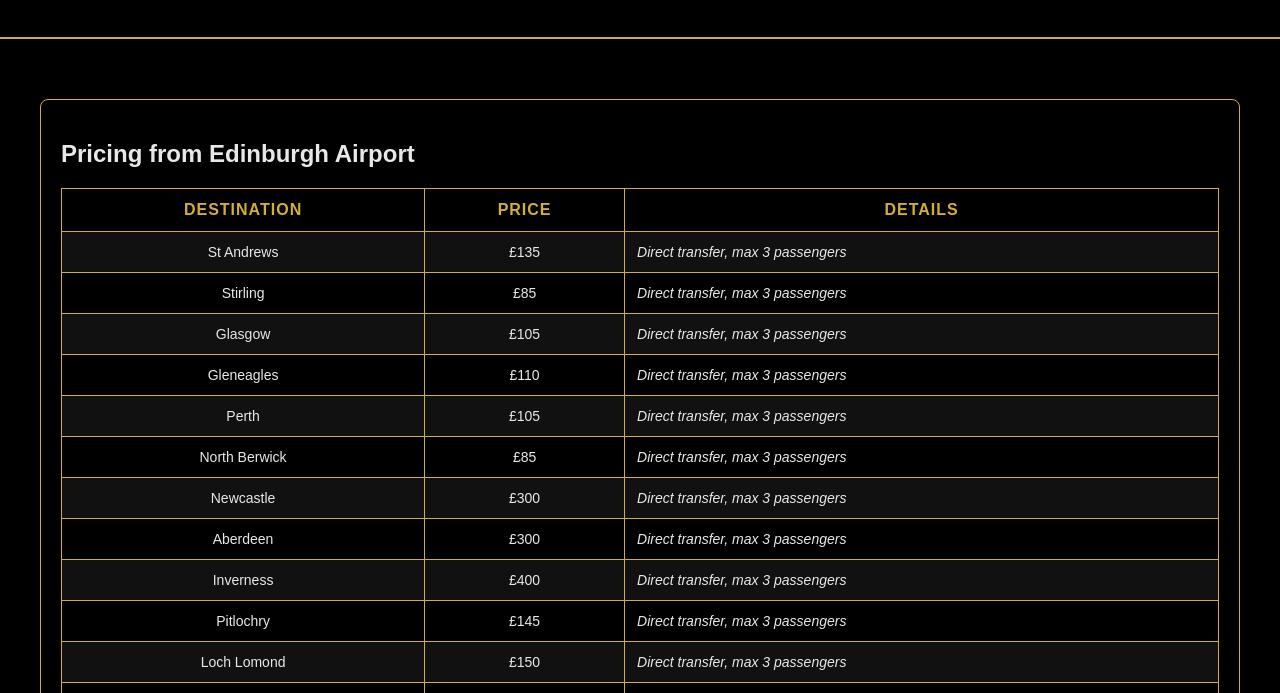
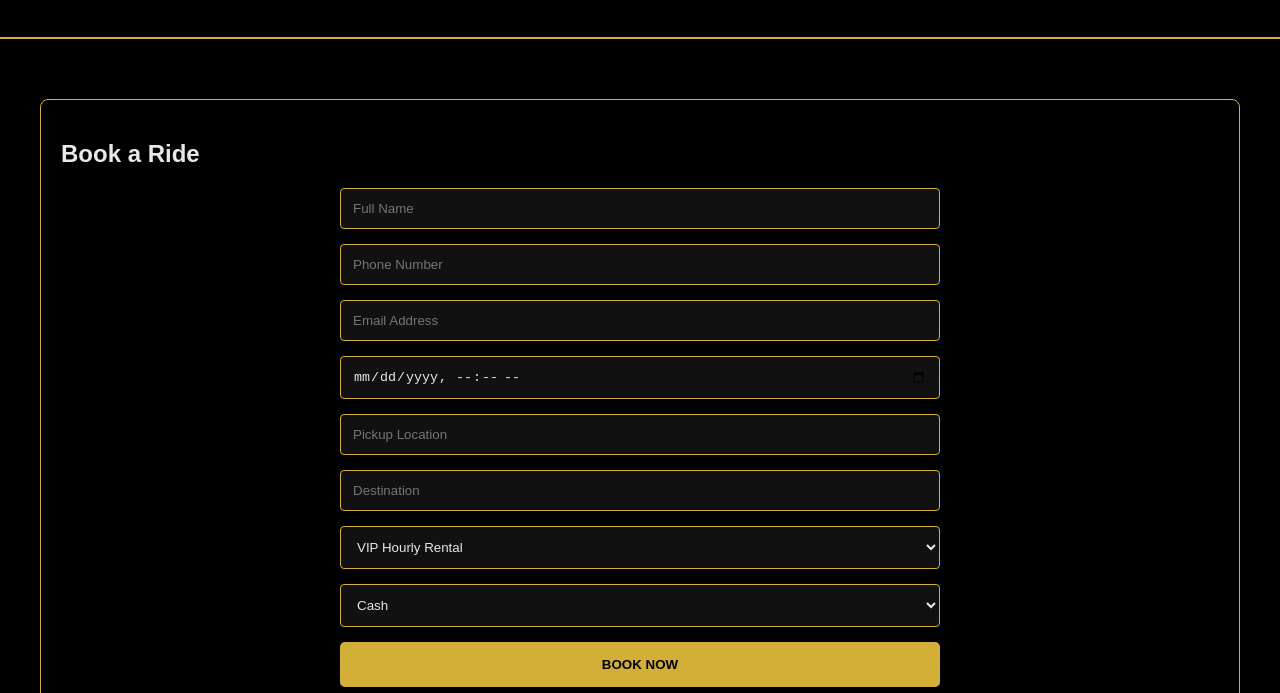
Before and after one commit to LuxVoyTour/Luxu, a plain HTML site: page index.html in a window 1280 px wide. Shown: the part 107-800 px from the top of the page. Drawn offline with nearby package versions, Linux system fonts and the light colour scheme.

Commit message:
Update index.html

```diff
--- a/index.html
+++ b/index.html
@@ -3,7 +3,7 @@
 <head>
     <meta charset="UTF-8">
     <meta name="viewport" content="width=device-width, initial-scale=1.0">
-    <title>LuxVoy Tour - Exclusive Transportation</title>
+    <title>LuxVoy Tour - Exclusive Transfer</title>
     <link href="https://fonts.googleapis.com/css2?family=Playfair+Display:wght@700&display=swap" rel="stylesheet">
     <style>
         :root {
@@ -47,6 +47,32 @@
             border-radius: 8px;
         }
 
+        form {
+            display: grid;
+            grid-gap: 15px;
+            max-width: 600px;
+            margin: 0 auto;
+        }
+
+        input, select, textarea {
+            padding: 12px;
+            background: #111;
+            border: 1px solid var(--gold);
+            color: var(--chrome);
+            border-radius: 4px;
+        }
+
+        button {
+            background: var(--gold);
+            color: var(--black);
+            padding: 15px 30px;
+            border: none;
+            border-radius: 5px;
+            cursor: pointer;
+            font-weight: bold;
+            text-transform: uppercase;
+        }
+
         .price-table {
             width: 100%;
             border-collapse: collapse;
@@ -68,24 +94,6 @@
             color: var(--gold);
         }
 
-        .price-table tbody tr:nth-child(odd) {
-            background-color: #111;
-        }
-
-        .price-table tbody tr:hover {
-            background-color: #222;
-        }
-
-        .price-table td {
-            font-size: 14px;
-        }
-
-        .price-table td:last-child {
-            text-align: left;
-            color: var(--chrome);
-            font-style: italic;
-        }
-
         .note {
             font-size: 14px;
             color: var(--gold);
@@ -100,6 +108,30 @@
     </header>
 
     <div class="container">
+        <!-- Booking Section -->
+        <div class="section">
+            <h2>Book a Ride</h2>
+            <form id="bookingForm" action="https://formspree.io/f/xldgjnkw" method="POST">
+                <input type="text" name="name" placeholder="Full Name" required>
+                <input type="tel" name="phone" placeholder="Phone Number" required>
+                <input type="email" name="email" placeholder="Email Address" required>
+                <input type="datetime-local" name="datetime" required>
+                <input type="text" name="pickup" placeholder="Pickup Location" required>
+                <input type="text" name="destination" placeholder="Destination" required>
+                <select name="service_type" required>
+                    <option value="vip">VIP Hourly Rental</option>
+                    <option value="airport_transfer">Airport Transfer</option>
+                </select>
+                <select name="payment" required>
+                    <option>Cash</option>
+                    <option>Credit Card</option>
+                    <option>Crypto</option>
+                </select>
+                <input type="hidden" name="_next" value="https://luxvoy-tour.com/thank_you.html">
+                <button type="submit">Book Now</button>
+            </form>
+        </div>
+
         <!-- Pricing Section -->
         <div class="section">
             <h2>Pricing from Edinburgh Airport</h2>
@@ -137,52 +169,12 @@
                         <td>£105</td>
                         <td>Direct transfer, max 3 passengers</td>
                     </tr>
-                    <tr>
-                        <td>North Berwick</td>
-                        <td>£85</td>
-                        <td>Direct transfer, max 3 passengers</td>
-                    </tr>
-                    <tr>
-                        <td>Newcastle</td>
-                        <td>£300</td>
-                        <td>Direct transfer, max 3 passengers</td>
-                    </tr>
-                    <tr>
-                        <td>Aberdeen</td>
-                        <td>£300</td>
-                        <td>Direct transfer, max 3 passengers</td>
-                    </tr>
-                    <tr>
-                        <td>Inverness</td>
-                        <td>£400</td>
-                        <td>Direct transfer, max 3 passengers</td>
-                    </tr>
-                    <tr>
-                        <td>Pitlochry</td>
-                        <td>£145</td>
-                        <td>Direct transfer, max 3 passengers</td>
-                    </tr>
-                    <tr>
-                        <td>Loch Lomond</td>
-                        <td>£150</td>
-                        <td>Direct transfer, max 3 passengers</td>
-                    </tr>
-                    <tr>
-                        <td>Troon</td>
-                        <td>£150</td>
-                        <td>Direct transfer, max 3 passengers</td>
-                    </tr>
-                    <tr>
-                        <td>Manchester</td>
-                        <td>£500</td>
-                        <td>Direct transfer, max 3 passengers</td>
-                    </tr>
                 </tbody>
             </table>
             <p class="note">All prices are for a one-way trip from Edinburgh Airport, max 3 passengers.</p>
         </div>
 
-        <!-- Hourly Rental Section -->
+        <!-- VIP Hourly Rental -->
         <div class="section">
             <h2>VIP Hourly Rental</h2>
             <table class="price-table">
@@ -197,7 +189,7 @@
                     <tr>
                         <td>VIP Hourly Rental</td>
                         <td>£100/hour</td>
-                        <td>Luxury BMW 530e, includes drinks (Red Bull, water, optional alc), max 2 passengers</td>
+                        <td>Luxury BMW 530e, includes drinks (Red Bull, water, optional alcohol), max 3 passengers</td>
                     </tr>
                 </tbody>
             </table>
```
